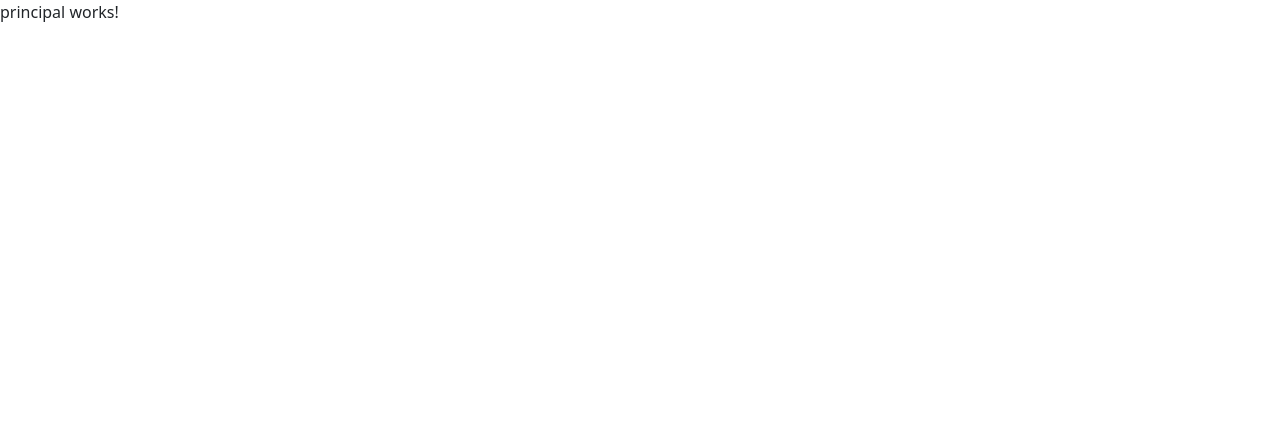
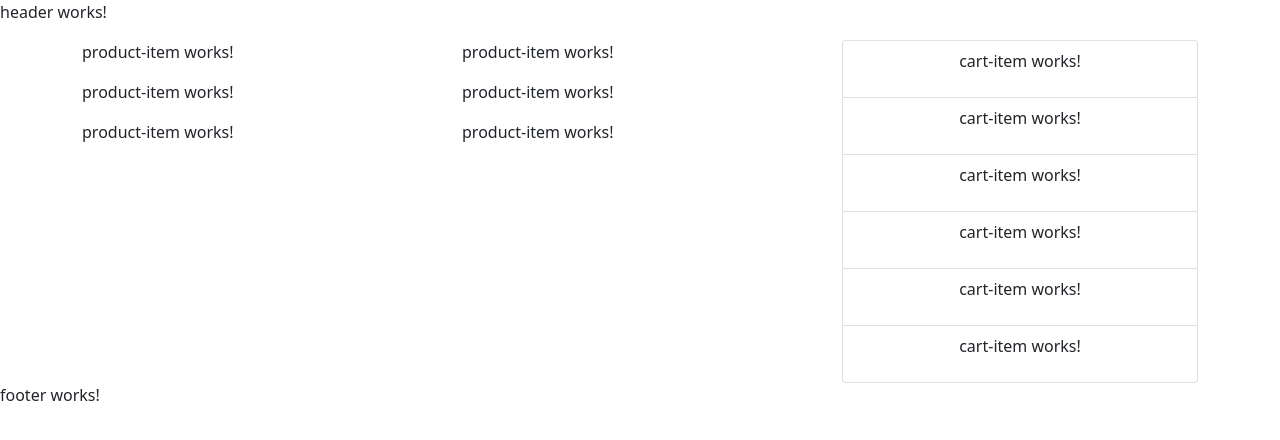
Before and after one commit to Jorgelx/carrito-paypal, an Angular app: page / in a window 1280 px wide. Shown: the top 440 px of the page. Built offline with nearby package versions, Linux system fonts and the light colour scheme; a small style sheet from the web is missing.

Commit message:
paginacion carrito

```diff
--- a/src/app/app.component.html
+++ b/src/app/app.component.html
@@ -1 +1,3 @@
+<app-header></app-header>
 <router-outlet></router-outlet>
+<app-footer></app-footer>
--- a/src/app/components/cart/cart.component.html
+++ b/src/app/components/cart/cart.component.html
@@ -1 +1,7 @@
-<p>cart works!</p>
+<div class="text-center">
+  <ul class="list-group">
+    <li class="list-group-item" *ngFor="let item of [0, 1, 2, 3, 4, 5]">
+      <app-cart-item></app-cart-item>
+    </li>
+  </ul>
+</div>
--- a/src/app/components/principal/principal.component.html
+++ b/src/app/components/principal/principal.component.html
@@ -1 +1,10 @@
-<p>principal works!</p>
+<div class="container">
+  <div class="row">
+    <div class="col-md-8">
+      <app-product-list></app-product-list>
+    </div>
+    <div class="col-md-4">
+      <app-cart></app-cart>
+    </div>
+  </div>
+</div>
--- a/src/app/components/product-list/product-list.component.html
+++ b/src/app/components/product-list/product-list.component.html
@@ -1 +1,5 @@
-<p>product-list works!</p>
+<div class="row">
+  <div class="col-md-6" *ngFor='let product of [0, 1, 2, 3, 4, 5]'>
+    <app-product-item></app-product-item>
+  </div>
+</div>
```
